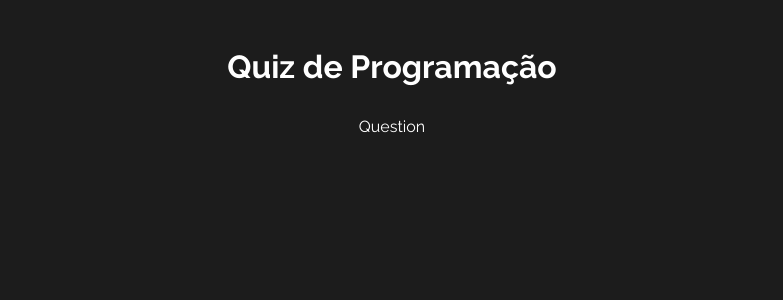
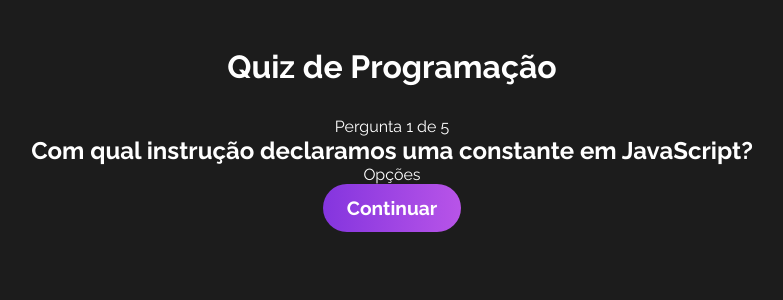
Before and after one commit to BrunoOlv10/quiz-react, a React (Vite) app in the folder quiz-project/: page / in a window 1280 px wide. Both pictures are taken after a click on the button "Iniciar". Shown: the top 300 px of the page, without its empty margins (248-1031 px from the left). Built offline with nearby package versions, Linux system fonts and the light colour scheme.

Commit message:
add show questions

```diff
--- a/quiz-project/src/App.jsx
+++ b/quiz-project/src/App.jsx
@@ -1,4 +1,4 @@
-import { useContext } from 'react'
+import { useContext, useEffect } from 'react'
 import { QuizContext } from './content/quiz'
 
 import Welcome from './components/Welcome'
@@ -8,6 +8,10 @@ import './App.css'
 
 function App() {
   const [quizState, dispatch] = useContext(QuizContext)
+
+  useEffect(() => {
+    dispatch({type: 'REORDER_QUESTIONS'})
+  }, [])
 
   return (
     <div className='App'>
--- a/quiz-project/src/components/Question.jsx
+++ b/quiz-project/src/components/Question.jsx
@@ -3,12 +3,16 @@ import { QuizContext } from '../content/quiz'
 
 const Question = () => {
     const [quizState, dispatch] = useContext(QuizContext)
-
-    console.log(quizState)
+    const currentQuestion = quizState.questions[quizState.currentQuestion]
 
   return (
-    <div>
-      Question
+    <div id='question'>
+      <p>Pergunta {quizState.currentQuestion + 1} de {quizState.questions.length}</p>
+      <h2>{currentQuestion.question}</h2>
+      <div id="options-container">
+        <p>Opções</p>
+      </div>
+      <button>Continuar</button>
     </div>
   )
 }
--- a/quiz-project/src/content/quiz.jsx
+++ b/quiz-project/src/content/quiz.jsx
@@ -1,3 +1,4 @@
+/* eslint-disable no-case-declarations */
 import { createContext, useReducer } from "react";
 import questions from '../data/questions'
 
@@ -6,6 +7,7 @@ const STAGES = ['Start', 'Playing', 'End']
 const initialState = {
     gameStage: STAGES[0],
     questions,
+    currentQuestion: 0,
 }
 
 const quizReducer = (state, action) => {
@@ -18,12 +20,21 @@ const quizReducer = (state, action) => {
                 gameStage: STAGES[1],
             }
 
+        case "REORDER_QUESTIONS":
+            const reorderedQuestions = state.questions.sort(() => {
+                return Math.random() - 0.5;
+            });
+
+            return {
+                ...state,
+                questions: reorderedQuestions,
+            }
+
         default:
             return state
     }
 
 }
-
 
 export const QuizContext = createContext()
 
```
